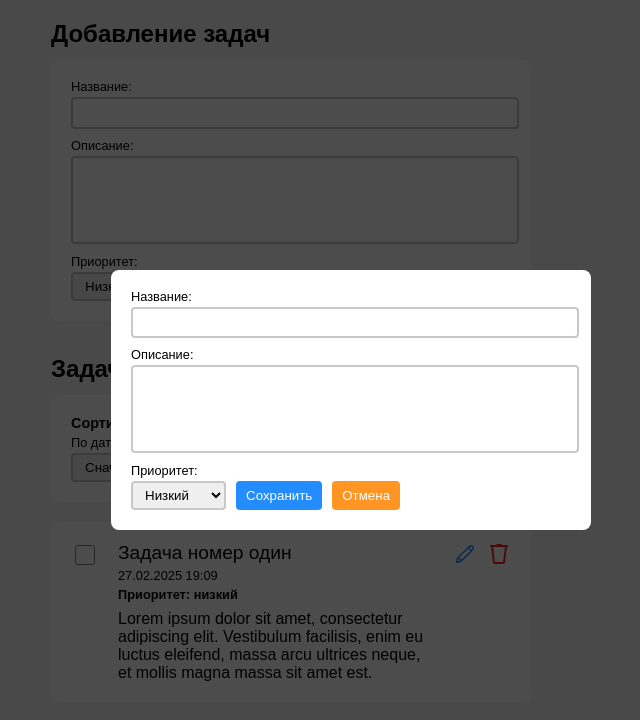
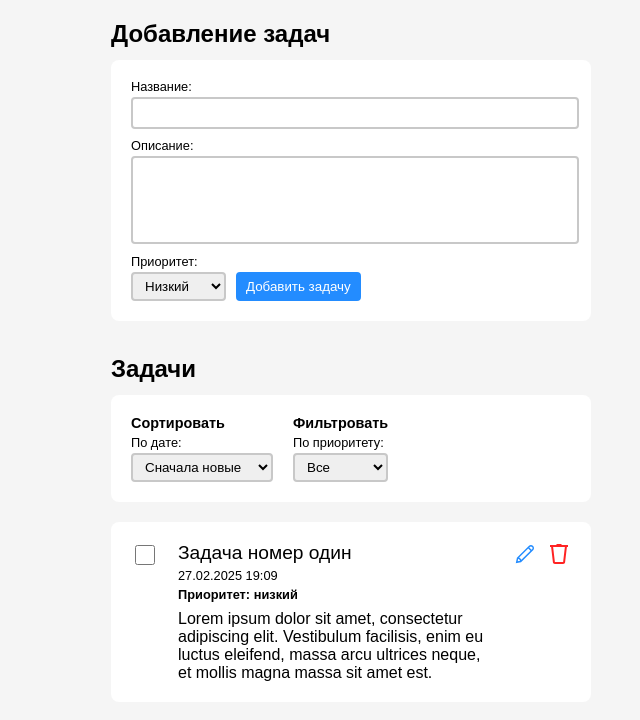
Before and after one commit to odivus/todolist, a React app: page / in a window 1280 px wide. Shown: the top 720 px of the page, without its empty margins (289-929 px from the left). Built offline with nearby package versions, Linux system fonts and the light colour scheme.

Commit message:
Edit layout width

```diff
--- a/src/index.tsx
+++ b/src/index.tsx
@@ -10,13 +10,13 @@ import './style.css';
 const Wrap = styled.div`
   display: flex;
   flex-direction: column;
-  width: 600px;
+  width: fit-content;
   margin: 0 auto;
 `;
 
 const App: React.FC = () => (
   <>
-    <PopUp />
+    {/*<PopUp />*/}
     <Wrap>
       <h2>Добавление задач</h2>
       <FormAdd />
```
